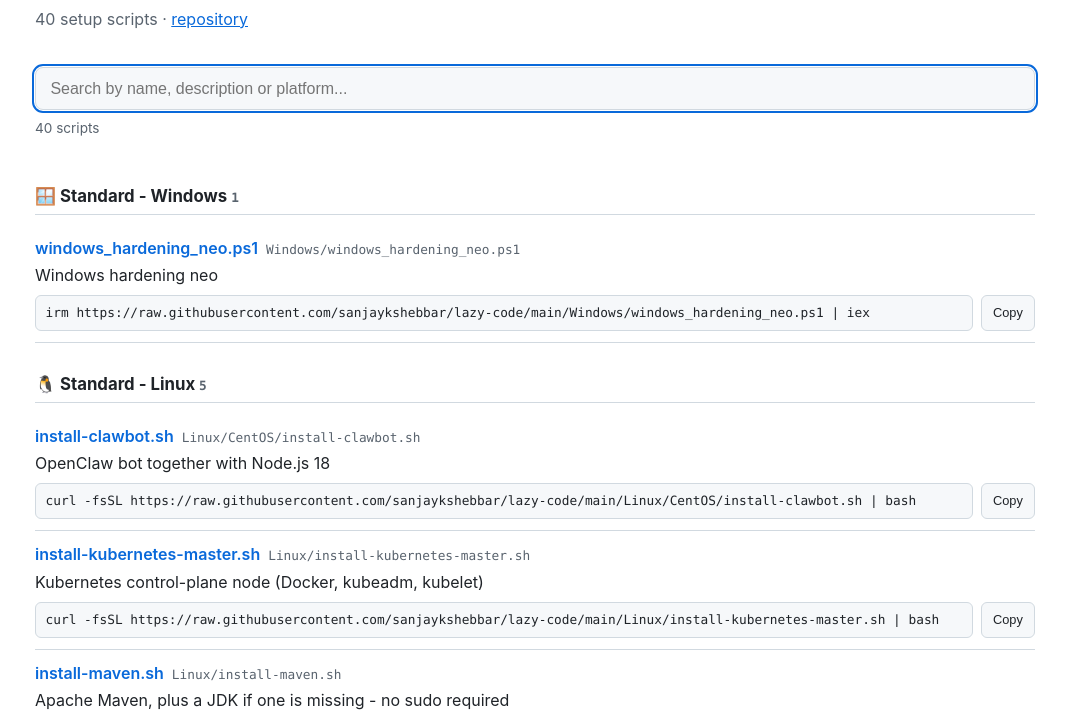
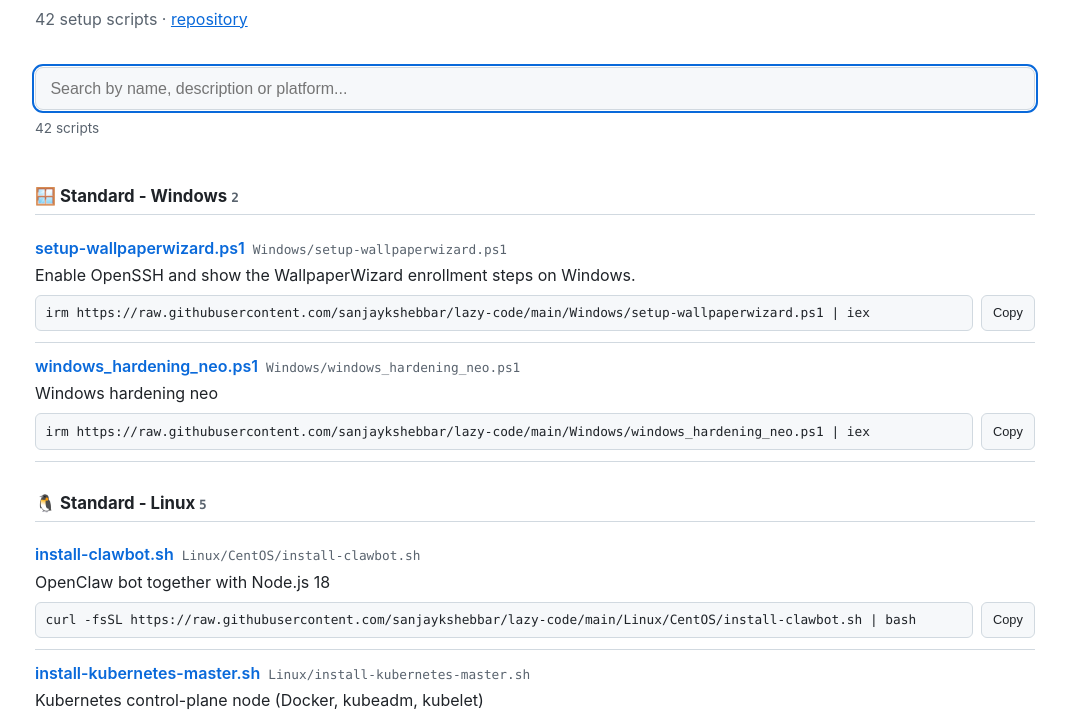
Before and after one commit to sanjaykshebbar/lazy-code, a plain HTML site: page docs/index.html in a window 1280 px wide. Shown: the part 69-786 px from the top of the page, without its empty margins (105-1174 px from the left). Drawn offline with Linux system fonts and the light colour scheme.

Commit message:
Add WallpaperWizard device setup scripts

```diff
--- a/docs/index.html
+++ b/docs/index.html
@@ -61,7 +61,7 @@
 <body>
 <div class="wrap">
   <h1>Lazy Code</h1>
-  <p class="sub">40 setup scripts &middot;
+  <p class="sub">42 setup scripts &middot;
     <a href="https://github.com/sanjaykshebbar/lazy-code">repository</a></p>
 
   <div class="searchbar">
@@ -75,6 +75,14 @@
 
 <script>
 const DATA = [
+ {
+  "name": "setup-wallpaperwizard.ps1",
+  "path": "Windows/setup-wallpaperwizard.ps1",
+  "description": "Enable OpenSSH and show the WallpaperWizard enrollment steps on Windows.",
+  "platform": "Windows",
+  "group": "\ud83e\ude9f Standard - Windows",
+  "command": "irm https://raw.githubusercontent.com/sanjaykshebbar/lazy-code/main/Windows/setup-wallpaperwizard.ps1 | iex"
+ },
  {
   "name": "windows_hardening_neo.ps1",
   "path": "Windows/windows_hardening_neo.ps1",
@@ -324,6 +332,14 @@ const DATA = [
   "command": "curl -fsSL https://raw.githubusercontent.com/sanjaykshebbar/lazy-code/main/macOS/scripts_with_logs/install-cocoapods-verbose.sh | bash"
  },
  {
+  "name": "setup-wallpaperwizard.sh",
+  "path": "macOS/setup-wallpaperwizard.sh",
+  "description": "Enable Remote Login and print the SSH fingerprint used to enroll a MacBook in WallpaperWizard.",
+  "platform": "macOS",
+  "group": "\ud83c\udf4e Standard - macOS",
+  "command": "curl -fsSL https://raw.githubusercontent.com/sanjaykshebbar/lazy-code/main/macOS/setup-wallpaperwizard.sh | bash"
+ },
+ {
   "name": "collect-network-usage.sh",
   "path": "macOS/troubleshooting/collect-network-usage.sh",
   "description": "Sample per-process network usage over time",
```
Also changed, not shown: 3 other files.
